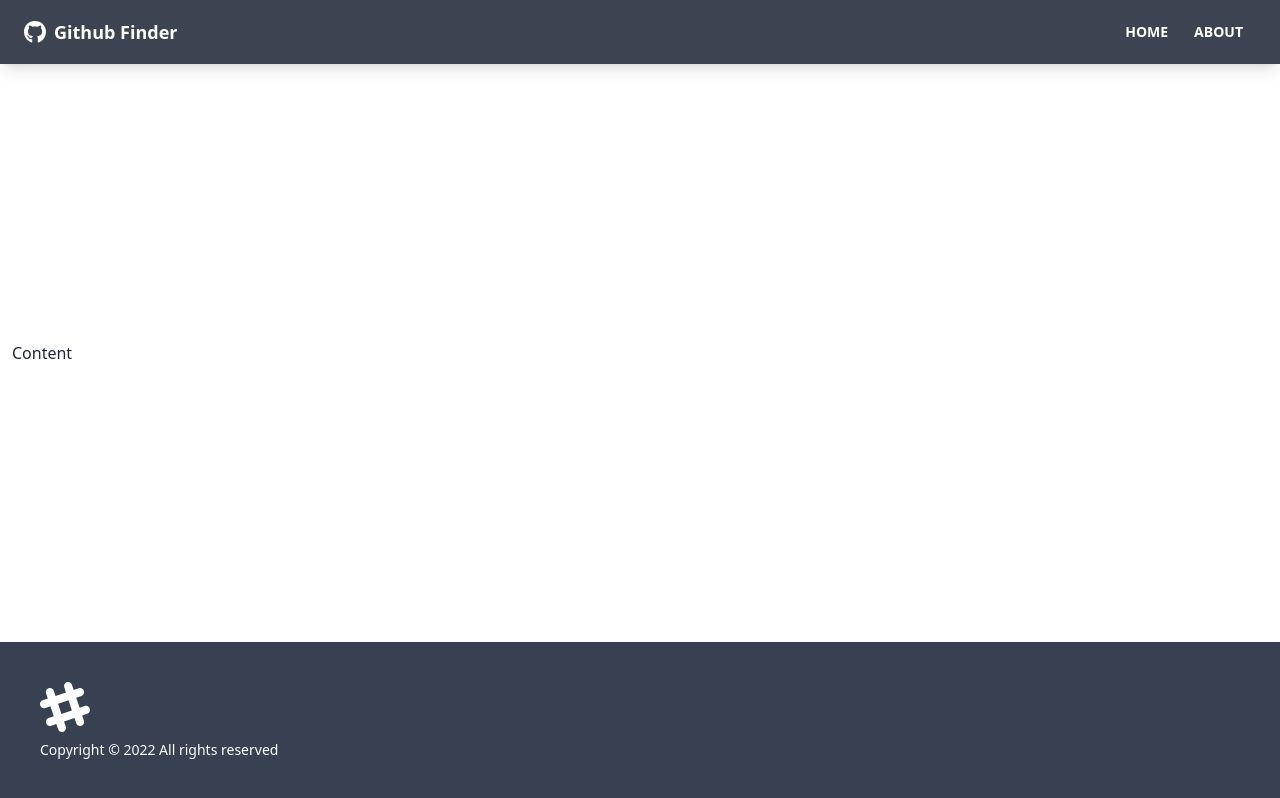
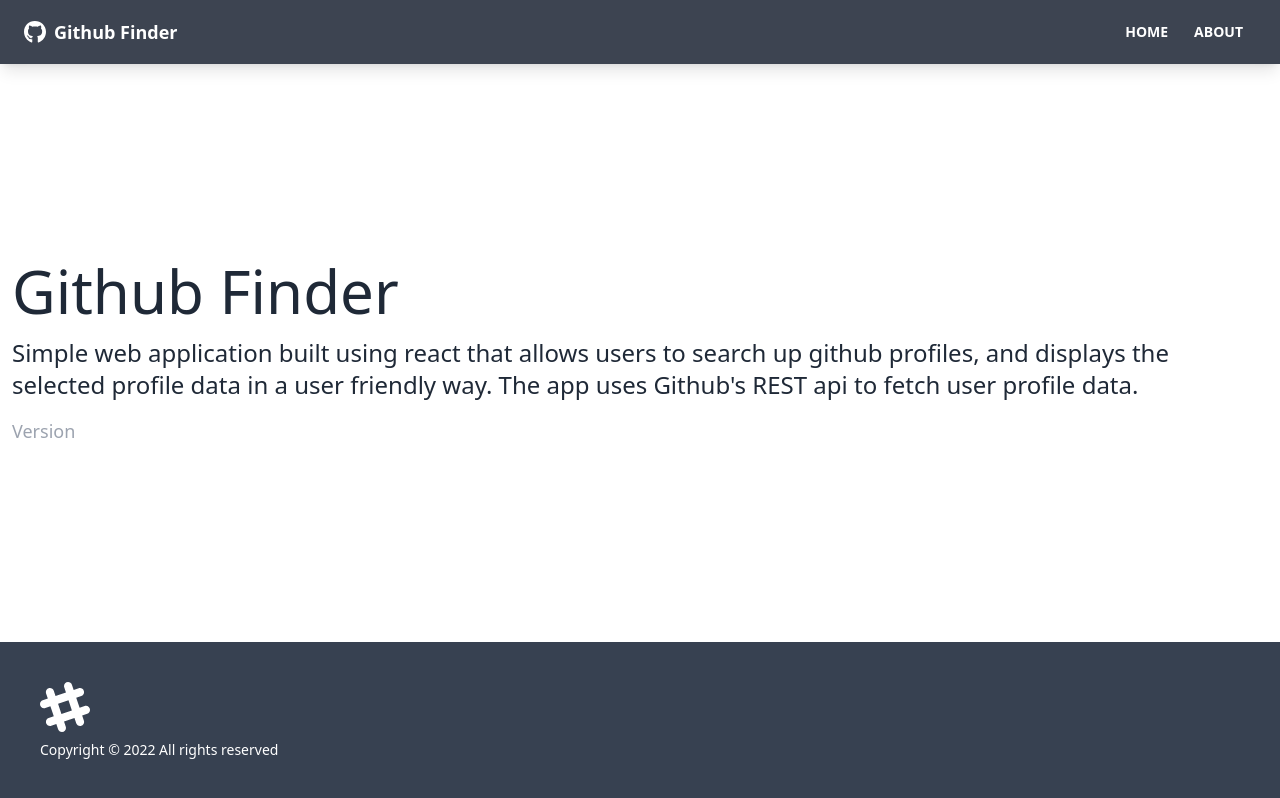
Before and after one commit to Jcorr15/github-finder-app, a React (Create React App) app: page /about in a window 1280 px wide. Built offline with nearby package versions, Linux system fonts and the light colour scheme.

Commit message:
Added routes and pages

```diff
--- a/src/App.js
+++ b/src/App.js
@@ -1,4 +1,7 @@
-import { BrowserRouter as Router, Route } from 'react-router-dom';
+import { BrowserRouter as Router, Route, Routes } from 'react-router-dom';
+import Home from './pages/Home';
+import About from './pages/About';
+import NotFound from './pages/NotFound';
 import Navbar from './components/layout/Navbar';
 import Footer from './components/layout/Footer';
 
@@ -7,7 +10,14 @@
     <Router>
       <div className="flex flex-col justify-between h-screen">
         <Navbar />
-        <main className="container mx-auto px-3 pb-12">Content</main>
+        <main className="container mx-auto px-3 pb-12">
+          <Routes>
+            <Route path="/" element={<Home />} />
+            <Route path="/about" element={<About />} />
+            <Route path="/notfound" element={<NotFound />} />
+            <Route path="/*" element={<NotFound />} />
+          </Routes>
+        </main>
 
         <Footer />
       </div>
--- /dev/null
+++ b/src/pages/About.jsx
@@ -0,0 +1,17 @@
+function About() {
+  return (
+    <div>
+      <h1 className="text-6xl mb-4">Github Finder</h1>
+      <p className="mb-4 text-2xl font-light">
+        Simple web application built using react that allows users to search up
+        github profiles, and displays the selected profile data in a user
+        friendly way. The app uses Github's REST api to fetch user profile data.
+      </p>
+      <p className="text-lg text-gray-400">
+        Version <span className="text-white">1.0.0</span>
+      </p>
+    </div>
+  );
+}
+
+export default About;
--- /dev/null
+++ b/src/pages/Home.jsx
@@ -0,0 +1,9 @@
+function Home() {
+  return (
+    <div>
+      <h1 className="text-6xl">Welcome</h1>
+    </div>
+  );
+}
+
+export default Home;
--- /dev/null
+++ b/src/pages/NotFound.jsx
@@ -0,0 +1,21 @@
+import { FaHome } from 'react-icons/fa';
+import { Link } from 'react-router-dom';
+
+function NotFound() {
+  return (
+    <div className="hero">
+      <div className="text-center hero-content">
+        <div className="max-w-lg">
+          <h1 className="text-8xl font-bold mb-8">Oops!</h1>
+          <p className="text-5xl mb-8">404 - Page not found!</p>
+          <Link to="/" className="btn btn-primary btn-lg">
+            <FaHome className="mr-2" />
+            Back To Home
+          </Link>
+        </div>
+      </div>
+    </div>
+  );
+}
+
+export default NotFound;
```
